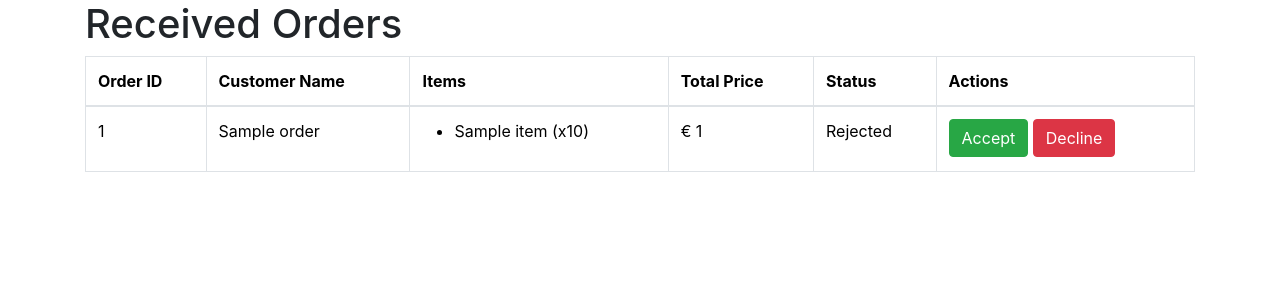
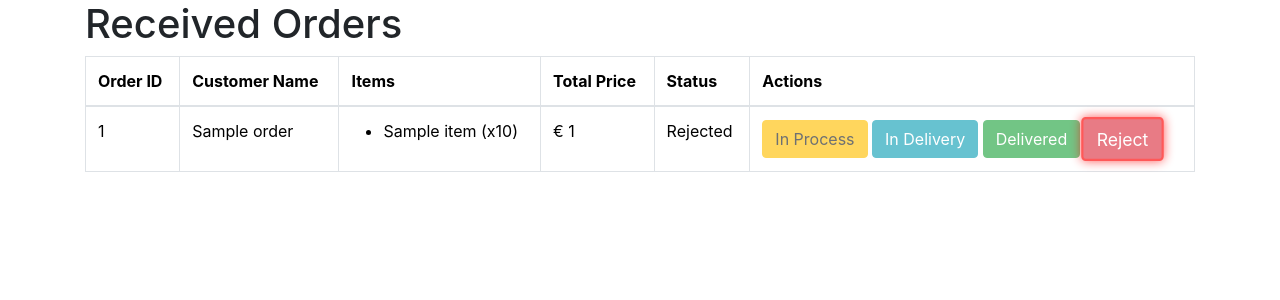
Before and after one commit to M3H4D/Lieferspatz, a Flask app: template Mehad/Integration - V4/templates/received_orders.html in a window 1280 px wide. Shown: the part 104-404 px from the top of the page. Run offline with Flask 3, Linux system fonts and the light colour scheme; the template is opened without the code that fills it: most values are stand-ins (such as "Sample title", 1, 10 or a date in 2020); some libraries are stand-ins or nearby versions.

Commit message:
Rectified correct image extension upload with nice msg. Order History in reverse and Action column to update status of orders.

```diff
--- a/Mehad/Integration - V4/routes/customer.py
+++ b/Mehad/Integration - V4/routes/customer.py
@@ -251,7 +251,7 @@
         return redirect(url_for('customer.customer_dashboard'))
 
     NotesToAdd = session.get('notestoadd', '')
-    status = 'Accepted' if action == 'accept' else 'Rejected'
+    status = 'InProcess' if action == 'accept' else 'Rejected'
 
     # Insert Order
     cursor.execute('INSERT INTO Orders (CustomerID, RestaurantID, Notes, TotalPrice, Status, CreatedAt) VALUES (?, ?, ?, ?, ?, ?)',
--- a/Mehad/Integration - V4/routes/restaurant.py
+++ b/Mehad/Integration - V4/routes/restaurant.py
@@ -32,6 +32,10 @@
         if existing_restaurant:
             flash('Email is already in use, please choose a different one.', 'danger')
             conn.close()
+            return render_template('register_restaurant.html')
+
+        if image and not allowed_file(image.filename):
+            flash('Please use .jpg or .jpeg or .png or .gif extension images only', 'danger')
             return render_template('register_restaurant.html')
 
         image_path = None
@@ -151,6 +155,7 @@
         FROM Orders o
         JOIN customers c ON o.CustomerID = c.CustomerID
         WHERE o.RestaurantID = ?
+        ORDER BY o.OrderID DESC
     ''', (session['restaurant']['RestaurantID'],))
     orders = cursor.fetchall()
 
--- a/Mehad/Integration - V4/templates/received_orders.html
+++ b/Mehad/Integration - V4/templates/received_orders.html
@@ -3,6 +3,17 @@
 {% block head %}
     <title>Received Orders</title>
     <link href="https://stackpath.bootstrapcdn.com/bootstrap/4.5.2/css/bootstrap.min.css" rel="stylesheet">
+    <style>
+        .btn.active {
+            border: 2px solid red !important;
+            box-shadow: 0 0 10px red !important;
+            transform: scale(1.1);
+        }
+        .rejected-row {
+            background-color: #f0f0f0;
+            color: #a0a0a0;
+        }
+    </style>
     <script src="https://code.jquery.com/jquery-3.5.1.slim.min.js"></script>
     <script src="https://cdn.jsdelivr.net/npm/@popperjs/core@2.9.2/dist/umd/popper.min.js"></script>
     <script src="https://stackpath.bootstrapcdn.com/bootstrap/4.5.2/js/bootstrap.min.js"></script>
@@ -23,7 +34,7 @@
         </thead>
         <tbody>
             {% for order in orders %}
-            <tr>
+            <tr class="{% if order['Status'] == 'Rejected' %}rejected-row{% endif %}">
                 <td>{{ order['OrderID'] }}</td>
                 <td>{{ order['CustomerName'] }}</td>
                 <td>
@@ -37,8 +48,10 @@
                 <td>{{ order['Status'] }}</td>
                 <td>
                     <form method="POST" action="{{ url_for('restaurant.update_order_status', order_id=order['OrderID']) }}">
-                        <button type="submit" name="status" value="Accepted" class="btn btn-success">Accept</button>
-                        <button type="submit" name="status" value="Declined" class="btn btn-danger">Decline</button>
+                        <button type="submit" name="status" value="InProcess" class="btn btn-warning {% if order['Status'] == 'InProcess' %}active{% endif %}" {% if order['Status'] == 'Rejected' %}disabled{% endif %}>In Process</button>
+                        <button type="submit" name="status" value="InDelivery" class="btn btn-info {% if order['Status'] == 'InDelivery' %}active{% endif %}" {% if order['Status'] == 'Rejected' %}disabled{% endif %}>In Delivery</button>
+                        <button type="submit" name="status" value="Delivered" class="btn btn-success {% if order['Status'] == 'Delivered' %}active{% endif %}" {% if order['Status'] == 'Rejected' %}disabled{% endif %}>Delivered</button>
+                        <button type="submit" name="status" value="Rejected" class="btn btn-danger {% if order['Status'] == 'Rejected' %}active{% endif %}" {% if order['Status'] == 'Rejected' %}disabled{% endif %}>Reject</button>
                     </form>
                 </td>
             </tr>
```
